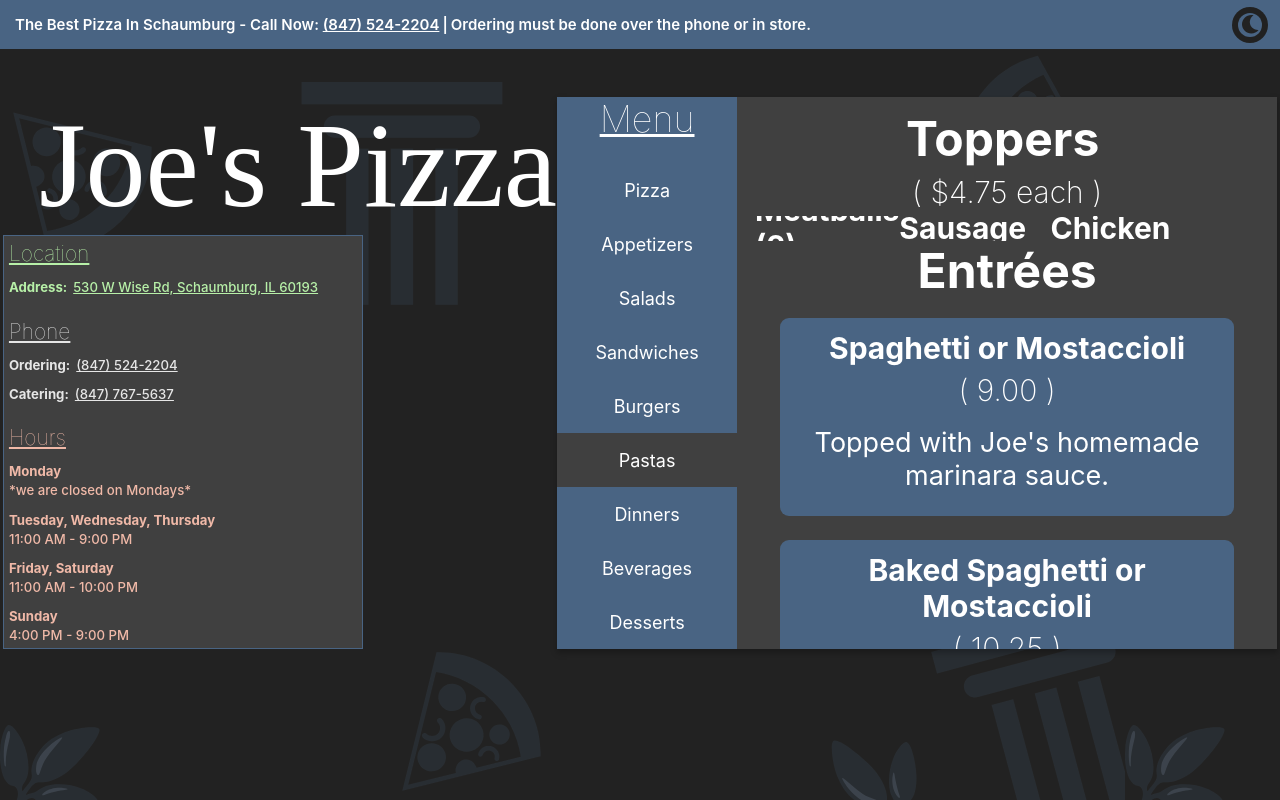
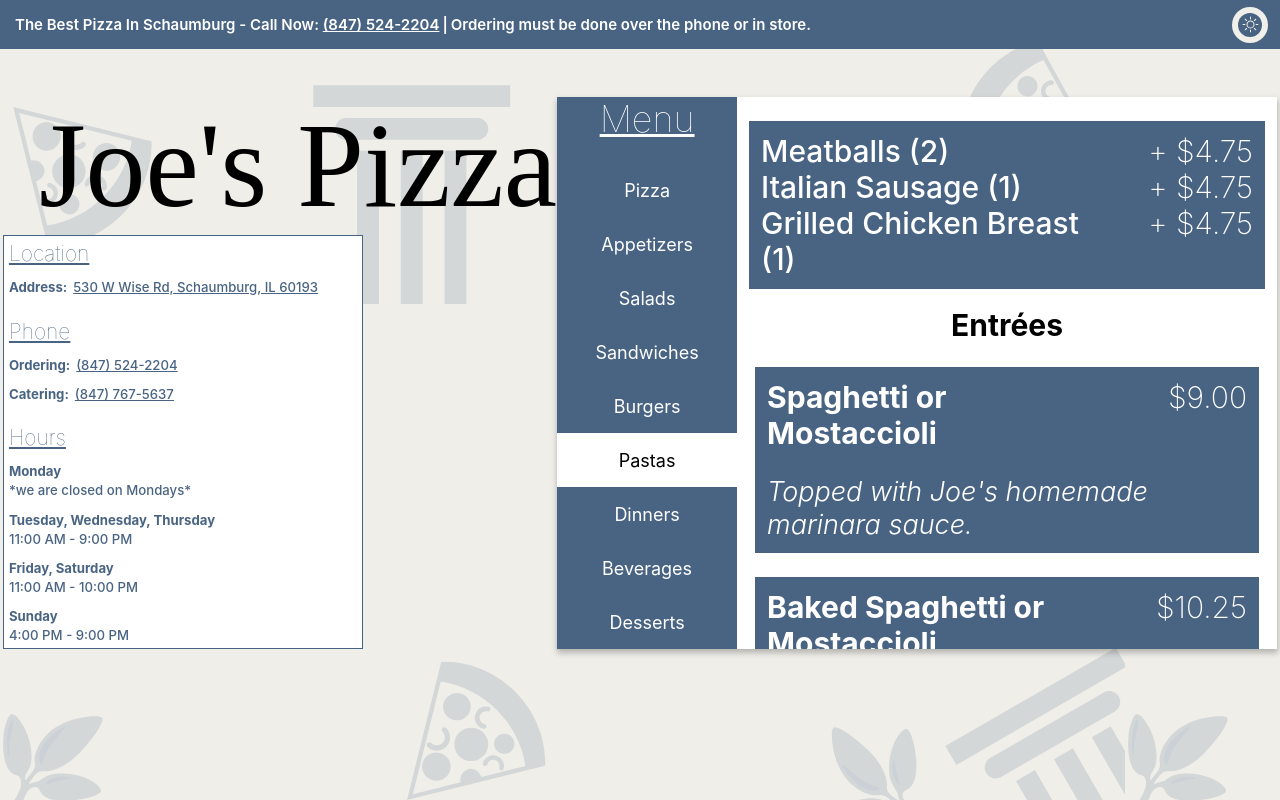
Before and after one commit to ianstreator/joes-pizza, a Next.js app: page / in a window 1280 px wide. Both pictures are taken after a click on the item "Pastas". Built offline with nearby package versions, Linux system fonts and the light colour scheme; a web font is replaced by a local one.

Commit message:
re-styled menu item cards, finished pasta category

```diff
--- a/components/menu/Beverages.jsx
+++ b/components/menu/Beverages.jsx
@@ -8,7 +8,7 @@
           <div key={type} className="card" style={{ display: "flex" }}>
             <div className="card_header">
               <h1 className="name_cost">{`${type}`}</h1>
-              <p className="name_cost small">{`( $${price.toFixed(2)} )`}</p>
+              <p className="name_cost small">{`$${price.toFixed(2)}`}</p>
             </div>
           </div>
         );
--- a/components/menu/Desserts.jsx
+++ b/components/menu/Desserts.jsx
@@ -8,7 +8,7 @@
           <div key={name} className="card">
             <div className="card_header">
               <h1 className="name_cost">{`${name}`}</h1>
-              <p className="name_cost small"> {`( $${cost.toFixed(2)} )`}</p>
+              <p className="name_cost small"> {`$${cost.toFixed(2)}`}</p>
             </div>
             <p className="description">{description}</p>
           </div>
--- a/components/menu/Dinners.jsx
+++ b/components/menu/Dinners.jsx
@@ -8,14 +8,16 @@
           <div key={name} className="card">
             <div className="card_header">
               <h1 className="name_cost">{name}</h1>
+              <div className="cost_container">
                 {cost.map(([quantity, price]) => {
                   return (
                     <p
                       key={quantity}
                       className="name_cost small"
-                  >{`( ${quantity} / $${price.toFixed(2)} )`}</p>
+                    >{`${quantity} / $${price.toFixed(2)}`}</p>
                   );
                 })}
+              </div>
             </div>
             <p className="description">{description}</p>
           </div>
--- a/components/menu/Pasta.jsx
+++ b/components/menu/Pasta.jsx
@@ -5,26 +5,27 @@
   const toppers = Pastas.Toppers;
   return (
     <div className="main_container">
-      <h1 className="section_header">Toppers <p className="name_cost small">{`( $4.75 each )`}</p></h1>
-
-      <div className="small_container" style={{ flexDirection: "row", justifyContent:"space-around"}}>
+      <div className="card">
         {toppers.map((e) => {
           return (
-            // <div className="card">
-              <h3 key={e} className="name_cost"> {e}</h3>
-            // </div>
+            <div className="card_header">
+              <h3 key={e} className="name_cost">
+                {e}
+              </h3>
+              <p className="name_cost small">{`+ $4.75`}</p>
+            </div>
           );
         })}
       </div>
+
       <h1 className="section_header">Entrées</h1>
-
       <div className="small_container">
         {dishes.map(([name, cost, description]) => {
           return (
             <div key={name} className="card">
               <div className="card_header">
                 <h1 className="name_cost">{name}</h1>
-                <p className="name_cost small">{`( ${cost.toFixed(2)} )`} </p>
+                <p className="name_cost small">{`$${cost.toFixed(2)}`} </p>
               </div>
               <p className="description">{description}</p>
             </div>
--- a/components/menu/pizza/SpecialtyPizza.jsx
+++ b/components/menu/pizza/SpecialtyPizza.jsx
@@ -24,7 +24,7 @@
         })}
         <section className="other_pizza_items">
           <h1>{`Calzones & Panzerotti  $10.50 each`}</h1>
-          <small>{`(+$1.50 per additional ingredient)`}</small>
+          <small>{`( + $1.50 per additional ingredient )`}</small>
           <div className="other_pizza_container">
             {Other.map(([name, description]) => {
               return (
--- a/data/PastasData.js
+++ b/data/PastasData.js
@@ -48,7 +48,7 @@
     [
       "Chicken Parmigiana",
       13.5,
-      "A juicy chicken breast, light.y breaded or grilled, smothered in a flavorful tomato sauce and cheese with your choice of spaghetti or penne.",
+      "A juicy chicken breast, lightly breaded or grilled, smothered in a flavorful tomato sauce and cheese with your choice of spaghetti or penne.",
     ],
     [
       "Eggplant Parmigiana",
--- a/pages/index.js
+++ b/pages/index.js
@@ -9,7 +9,7 @@
 import Menu from "../components/Menu";
 
 export default function Home() {
-  const [theme, setTheme] = useState(true);
+  const [theme, setTheme] = useState(false);
   const [view, setView] = useState("Menu");
   const imageSize = 50;
   const changeView = () => {
--- a/styles/menu_page.scss
+++ b/styles/menu_page.scss
@@ -18,21 +18,22 @@
 }
 
 .section_header {
-  font-size: 4rem;
-  margin: unset;
+  font-size: 2.5rem;
+  width: 100%;
+  text-align: center;
+  margin: .5rem;
 }
 
 .card {
   width: fit-content;
-  min-width: 36rem;
-  max-width: 90%;
+  min-width: 100%;
+  max-width: 100%;
   min-height: fit-content;
   max-height: 24rem;
   padding: 1rem;
   margin: 1rem;
   background-color: var(--secondaryColor);
   color: white;
-  border-radius: 0.75rem;
   display: flex;
   flex-direction: column;
   align-items: center;
@@ -41,25 +42,44 @@
     display: flex;
     flex-wrap: wrap;
     align-items: center;
-    justify-content: center;
+    justify-content: space-between;
     word-wrap: none;
-
-
+    width: 100%;
   }
 
   .description {
+    min-width: 90%;
     max-width: 90%;
     font-size: 2.25rem;
-    margin: 1rem;
+    margin: auto;
+    margin-top: 2rem;
+    margin-left: unset;
+    text-align: start;
+    font-style: italic;
+    font-weight: 350;
   }
 }
 
+h3 {
+  font-weight: 500;
+}
+
+.cost_container {
+  width: 50%;
+  display: flex;
+  flex-direction: column;
+}
 .name_cost {
   font-size: 2.5rem;
+  max-width: 70%;
   margin: unset;
+  text-align: start;
+  margin-bottom: auto;
   &.small {
     font-size: 2.5rem;
     font-weight: 200;
-    margin: .5rem;
+    height: 100%;
+    width: fit-content;
+    margin-left: auto;
   }
 }
--- a/styles/pizza.scss
+++ b/styles/pizza.scss
@@ -228,8 +228,9 @@
     .pizza_card {
       background-color: var(--secondaryColor);
       color: white;
-      min-width: 18rem;
-      max-width: 15rem;
+      // min-width: 18rem;
+      // max-width: 15rem;
+      width: 100%;
       margin: 1rem;
       padding: 0.25rem;
       padding-top: 1rem;
```
Lines whose indentation alone changed are shown as unchanged.
